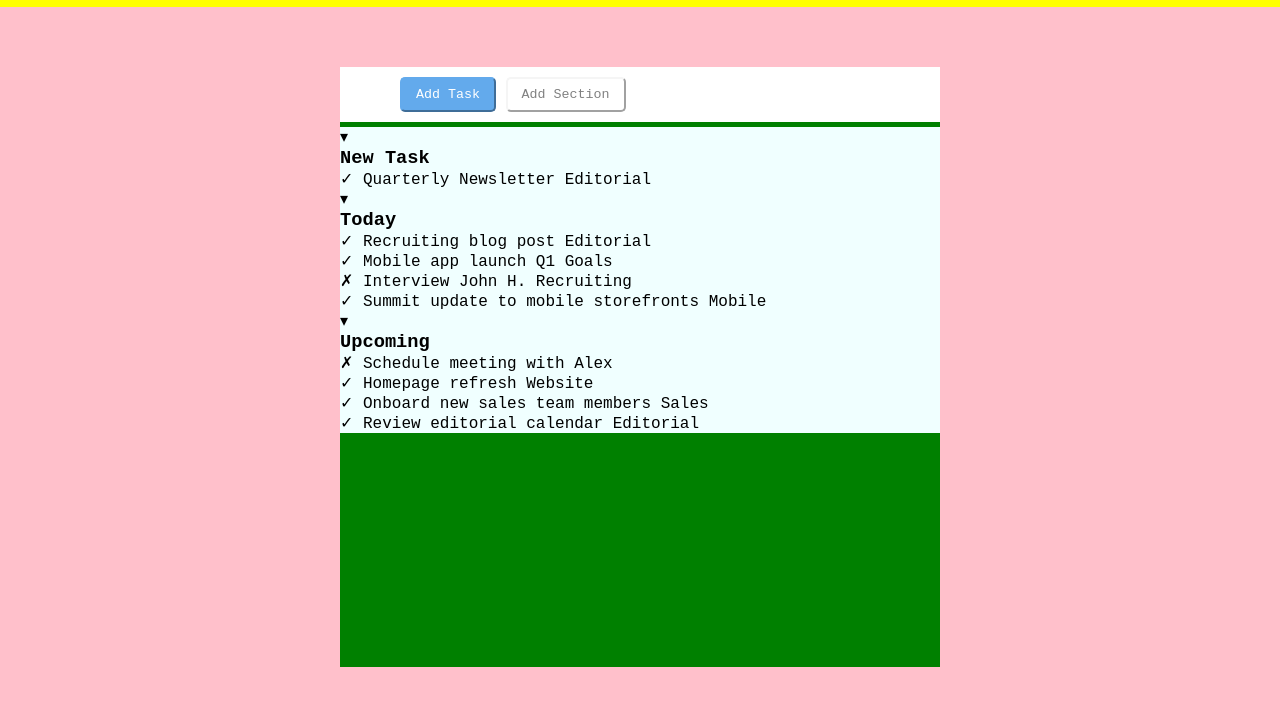
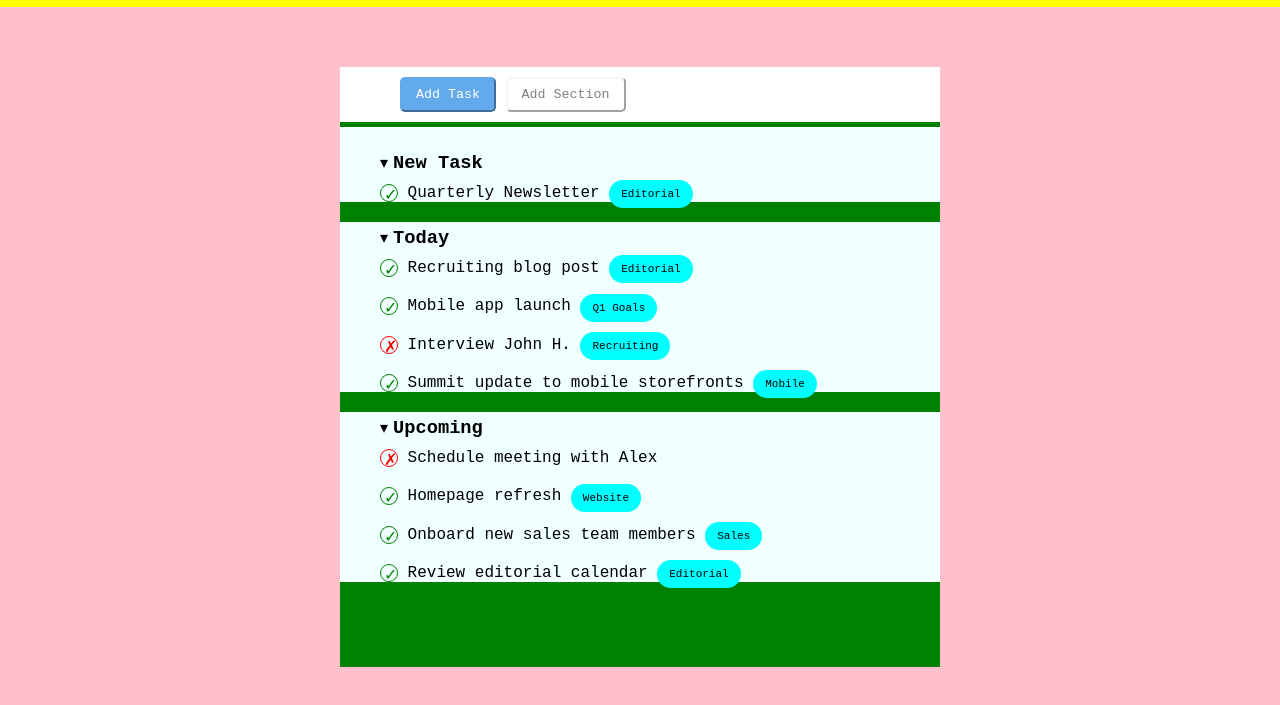
Before and after one commit to stefanozuffi/html-css-toboolist, a plain HTML site: page index.html in a window 1280 px wide. Shown: the part 63-768 px from the top of the page. Drawn offline with Linux system fonts and the light colour scheme.

Commit message:
css di list main

```diff
--- a/css/style.css
+++ b/css/style.css
@@ -81,14 +81,59 @@ img {
 
 
 /* Lists */
+/* General */
+h3 {
+    display: inline-block;
+    margin: 5px;
+}
 
 .list-section {
     background-color: azure;
     min-height: 30px;
+    padding-left: 40px;
 }
-
-
 
 ul {
     list-style-type: none;
 }
+
+li {
+    margin-top: 5px;
+    margin-bottom: 20px;
+}
+
+.task-state {
+    display: inline-block;
+    border: 1px solid;
+    border-radius: 50%;
+    width: 18px;
+    height: 18px;
+    vertical-align: middle;
+    padding-left: 3px;
+
+}
+
+ /* Specifics */
+
+ #new-task {
+    padding-top: 20px;
+ }
+
+ .check {
+     color: green;
+     border-color: green;
+ }
+
+ .cross {
+    color: red;
+    border-color: red;
+ }
+/* Tags */
+
+.cat-label {
+   background-color: aqua;
+   font-size: 11px;
+   padding: 8px 12px;
+   border-radius: 15px;
+   border: 0px;
+}
```
